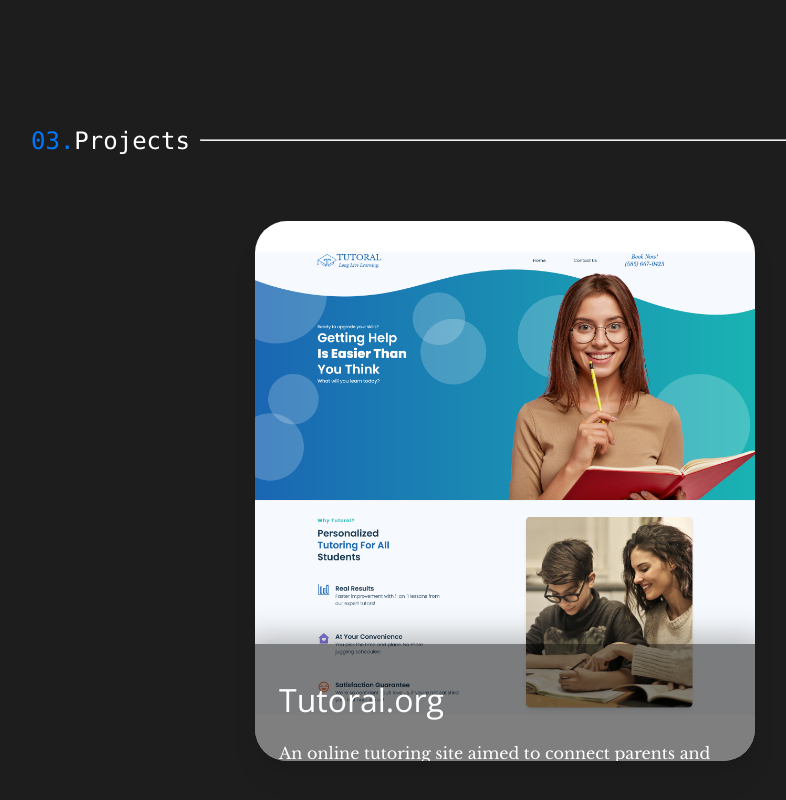
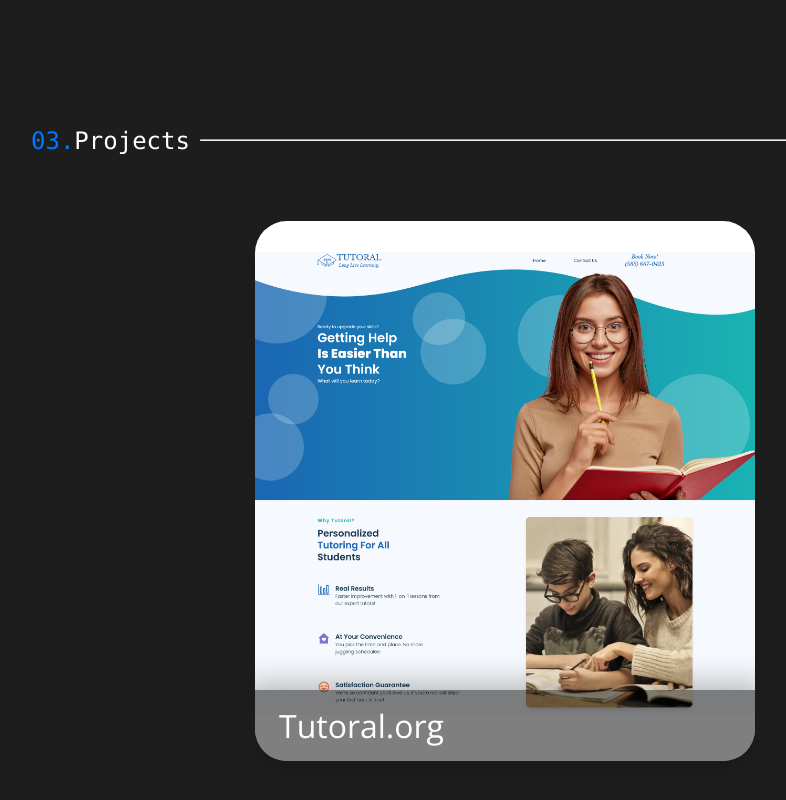
Before and after one commit to KingMenes/personal-site, a React (Create React App) app: page / in a window 1280 px wide. Shown: the part 2441-3241 px from the top of the page, without its empty margins (135-921 px from the left). Built offline with nearby package versions, Linux system fonts and the light colour scheme.

Commit message:
Changed how projects presented on cards

```diff
--- a/src/components/AboutMe/AboutMe.css
+++ b/src/components/AboutMe/AboutMe.css
@@ -20,7 +20,7 @@
   height: 400px;
   aspect-ratio: 1/1;
   margin-top: 200px;
-  margin-left: 100px;
+  margin-left: 0px;
 }
 .aboutMe .about-picture img {
   border-radius: 50%;
--- a/src/components/AboutMe/AboutMe.scss
+++ b/src/components/AboutMe/AboutMe.scss
@@ -24,7 +24,7 @@
         height: 400px;
         aspect-ratio: 1/1;
         margin-top: 200px;
-        margin-left: 100px;
+        margin-left: 0px;
         img{
             border-radius: 50%;
         }
--- a/src/components/ProjectCard/ProjectCard.css
+++ b/src/components/ProjectCard/ProjectCard.css
@@ -42,18 +42,26 @@
 }
 .card .wrapper:hover .data {
   transform: translateY(0);
+  background-color: rgba(0, 0, 0, 0.6980392157);
 }
 .card .data {
   position: absolute;
   bottom: 0;
   width: 100%;
-  transform: translateY(calc(80px + 1em));
-  transition: transform 0.3s;
+  transform: translateY(calc(120px + 1em));
+  transition: all 0.3s;
 }
 .card .data .content {
-  padding: 1.5em;
+  padding-top: 0.3em;
+  padding-right: 1.5em;
+  padding-bottom: 1.5em;
+  padding-left: 1.5em;
   position: relative;
   z-index: 1;
+  background-color: rgba(0, 0, 0, 0.5);
+  color: white;
+  box-shadow: 0 5px 30px 10px rgba(0, 0, 0, 0.3);
+  border-radius: 0, 32px;
 }
 .card .type {
   font-size: 12px;
@@ -97,15 +105,26 @@
 .project-card .date .year {
   font-size: 10px;
 }
-.project-card .content {
-  background-color: rgba(0, 0, 0, 0.5);
-  color: white;
-  box-shadow: 0 5px 30px 10px rgba(0, 0, 0, 0.3);
-}
 .project-card .title a {
   color: white;
 }
 
 .tutoral {
   background: url(../../assets/tutoral.png) 20% 40%/contain no-repeat;
+}
+
+.techspan {
+  display: flex;
+  justify-content: space-between;
+  align-items: center;
+  margin-right: 1em;
+  background-color: #0077ff;
+  padding: 8px 12px;
+  border-radius: 999px;
+  font-family: "Franklin Gothic Medium", "Arial Narrow", Arial, sans-serif;
+}
+
+.techdiv {
+  display: flex;
+  flex-direction: row;
 }/*# sourceMappingURL=ProjectCard.css.map */
--- a/src/components/ProjectCard/ProjectCard.jsx
+++ b/src/components/ProjectCard/ProjectCard.jsx
@@ -2,10 +2,11 @@
 function ProjectCard({project}) {
 
   const listTech = project.techUsed.map(tech =>
-    <span key={tech.id}
+    <div key={tech.id}
       className='techspan'>
+      {tech.icon}
       {tech.name}
-    </span>
+    </div>
     );
 
   return (
--- a/src/components/ProjectCard/ProjectCard.scss
+++ b/src/components/ProjectCard/ProjectCard.scss
@@ -30,7 +30,6 @@
   font-weight: 300;
 }
 
-
 // Base styles
 .card {
   float: left;
@@ -59,6 +58,7 @@
     &:hover {
       .data {
         transform: translateY(0);
+        background-color: #000000b2;
       }
     }
   }
@@ -66,12 +66,19 @@
     position: absolute;
     bottom: 0;
     width: 100%;
-    transform: translateY(calc(80px + 1em));
-    transition: transform 0.3s;
+    transform: translateY(calc(120px + 1em));
+    transition: all 0.3s;
     .content {
-      padding: 1.5em;
+      padding-top: 0.3em;
+      padding-right: 1.5em;
+      padding-bottom: 1.5em;
+      padding-left: 1.5em;
       position: relative;
       z-index: 1;
+      background-color: rgba(0,0,0,0.5);
+      color: white;
+      box-shadow: 0 5px 30px 10px rgba($black, 0.3);
+      border-radius: 0, 32px;
     }
   }
   .type {
@@ -91,9 +98,6 @@
     transform: translateY(-60px);
   }
 }
-
-
-
 
 .project-card {
 
@@ -122,11 +126,6 @@
       font-size: 10px;
     }
   }
-  .content {
-    background-color: rgba(0,0,0,0.5);
-    color: white;
-    box-shadow: 0 5px 30px 10px rgba($black, 0.3);
-  }
   .title {
     a {
       color: white;
@@ -137,3 +136,19 @@
 .tutoral{
   background: url(../../assets/tutoral.png) 20% 40% / contain no-repeat;
 }
+
+.techspan {
+  display: flex;
+  justify-content: space-between;
+  align-items: center;
+  margin-right: 1em;
+  background-color: #0077ff;
+  padding: 8px 12px;
+  border-radius: 999px;
+  font-family:'Franklin Gothic Medium', 'Arial Narrow', Arial, sans-serif;
+}
+
+.techdiv {
+  display: flex;
+  flex-direction: row;
+}
--- a/src/projects.js
+++ b/src/projects.js
@@ -1,20 +1,26 @@
+import { FaReact } from 'react-icons/fa'
+import {SiTailwindcss, SiFirebase} from 'react-icons/si'
+
 const projects1 = [
     {
         "id":1,
         "title": "Tutoral.org",
         "name":"tutoral",
-        "desc": "An online tutoring site aimed to connect parents and clients to in-home tutors in many subjects",
+        "desc": "An online tutoring site aimed to connect parents and clients to in-home tutors in many subjects.",
         "techUsed": [
             {
                 "id": 1,
+                "icon":<FaReact/>,
                 "name":"React",
             },
             {
                 "id": 2,
+                "icon":<SiTailwindcss/>,
                 "name":"Tailwind CSS",
             },
             {
                 "id": 3,
+                "icon":<SiFirebase/>,
                 "name":"Firebase",
             }
         ],
```
Also changed, not shown: 2 other files (tests, documents, lock files or other folders).
